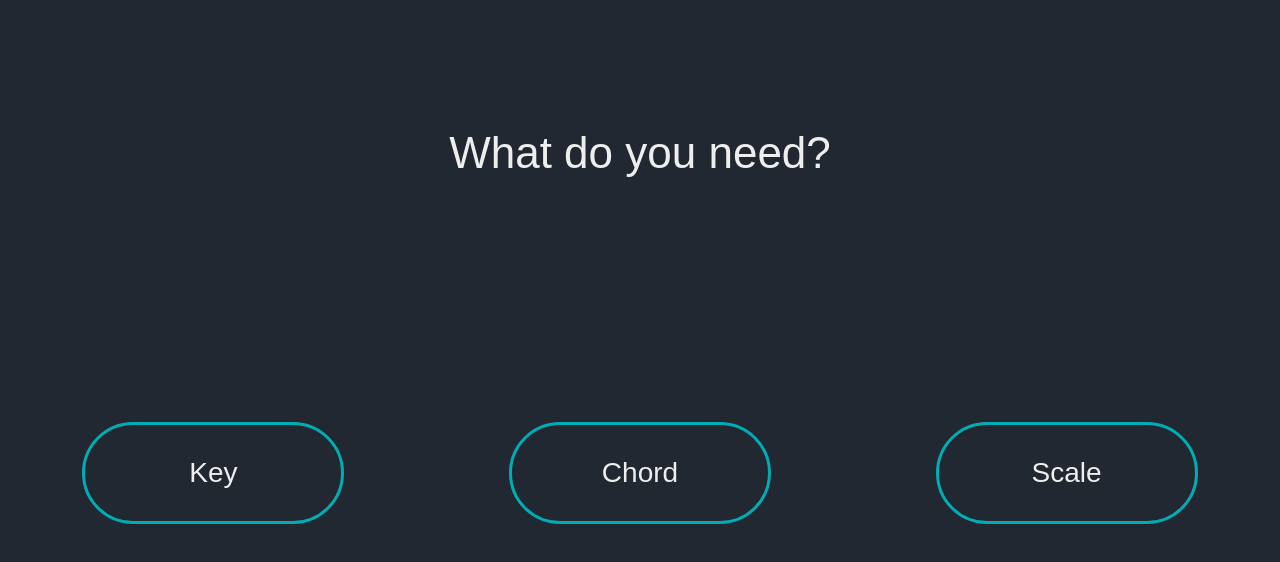
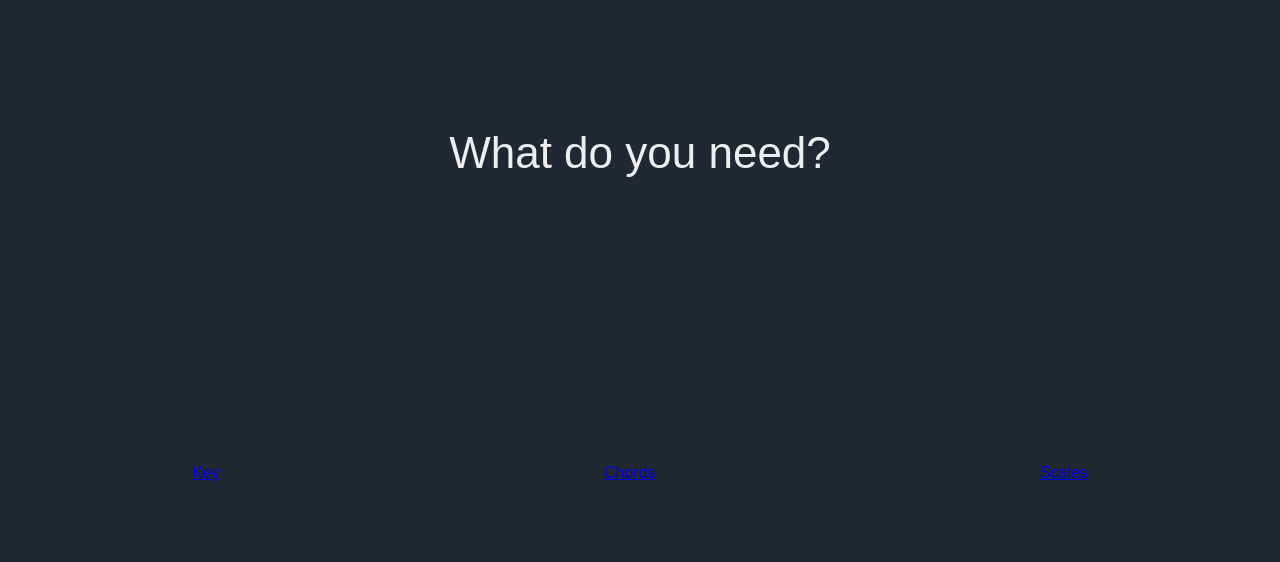
Before and after one commit to SK7zzz/keyfy, a React (Create React App) app: page /#/ in a window 1280 px wide. Shown: the top 562 px of the page. Built offline with nearby package versions, Linux system fonts and the light colour scheme.

Commit message:
This is not beautiful but it can work

```diff
--- a/src/components/home-menu/home-menu.tsx
+++ b/src/components/home-menu/home-menu.tsx
@@ -1,11 +1,15 @@
 import { HomeMenuContainer, MenuOptions } from "./home-menu.styles";
+import { Link } from "react-router-dom";
 
 const HomeMenu = () => {
+  /** <MenuOptions href="/key">Key</MenuOptions>
+      <MenuOptions href="/chords">Chord</MenuOptions>
+      <MenuOptions href="/scales">Scale</MenuOptions> */
   return (
     <HomeMenuContainer>
-      <MenuOptions href="/key">Key</MenuOptions>
-      <MenuOptions href="/chords">Chord</MenuOptions>
-      <MenuOptions href="/scales">Scale</MenuOptions>
+      <Link to="/key">Key</Link>
+      <Link to="/chords">Chords</Link>
+      <Link to="/scales">Scales</Link>
     </HomeMenuContainer>
   );
 };
```
